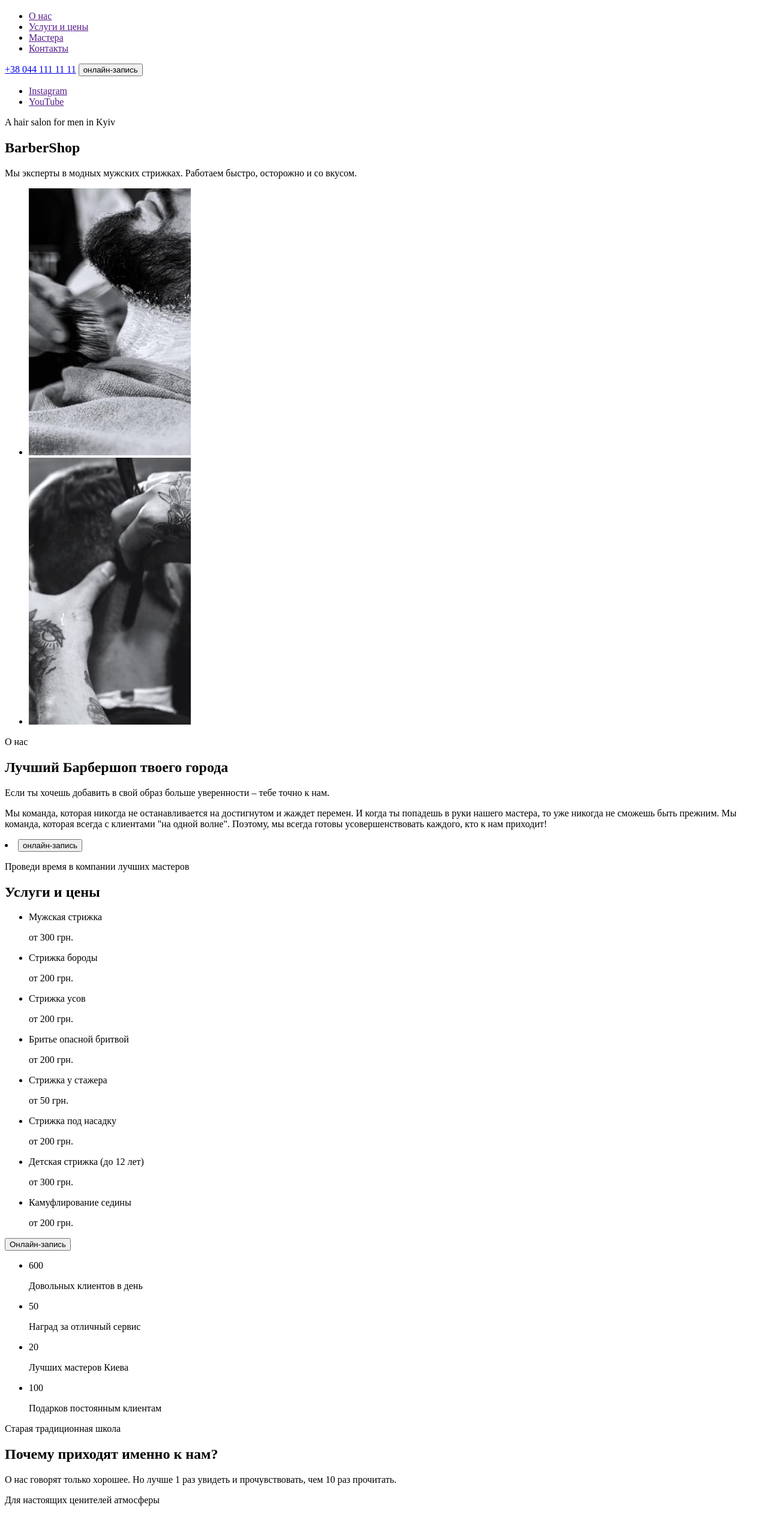
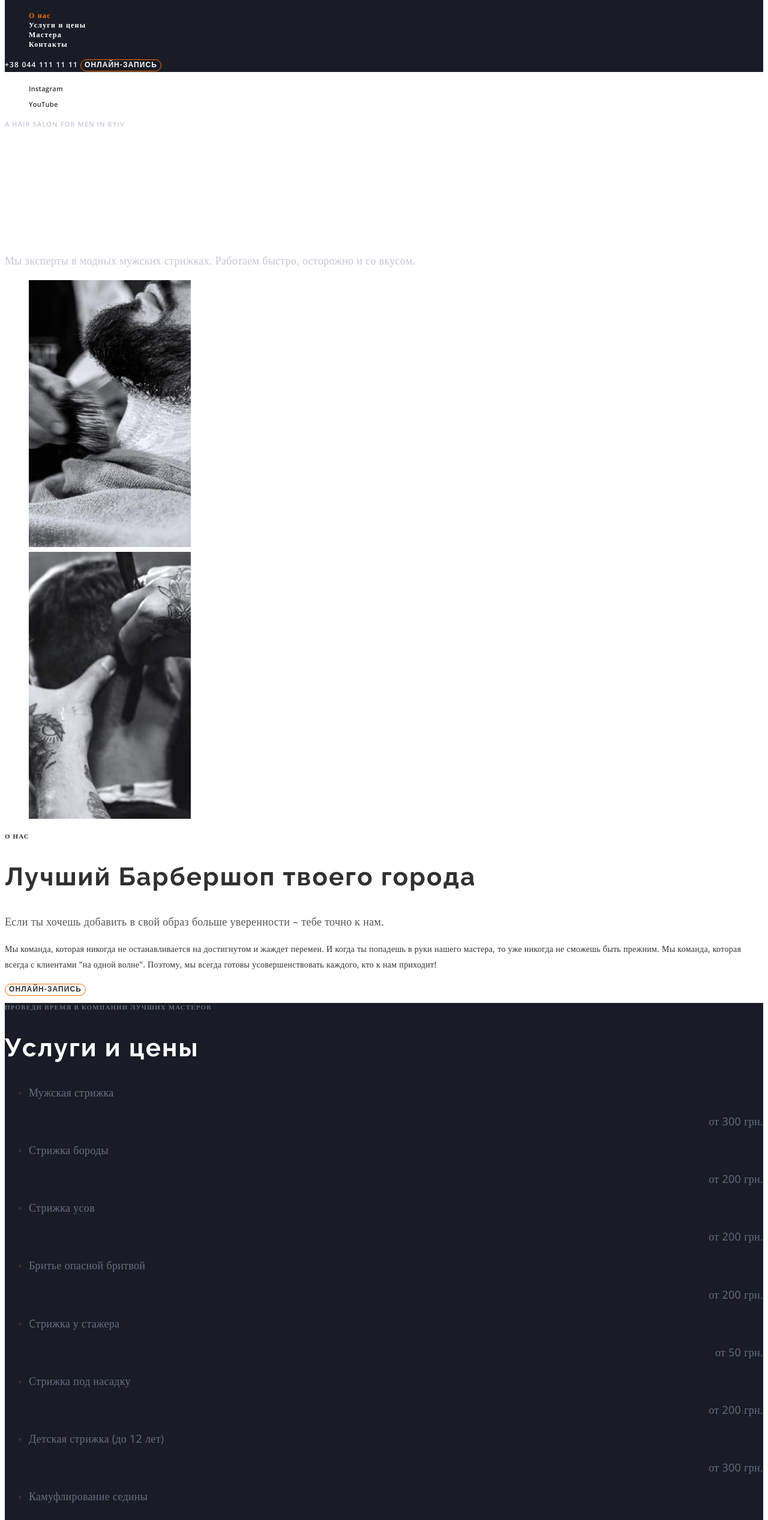
Before and after one commit to Tetiana-Shev/BarberShop, a plain HTML site: page index.html in a window 1280 px wide. Shown: the part 66-2600 px from the top of the page at 60% size. Drawn offline with nearby package versions, Linux system fonts and the light colour scheme.

Commit message:
Добавляет оформление цвета и текста

```diff
--- /dev/null
+++ b/css/styles.css
@@ -0,0 +1,335 @@
+/*Цвет основного текста - #303030;
+цвет навигации и заголовка - героя - ##FFFFFF;
+цвет маленьких заголовков - rgba(157, 164, 189, 0.6);
+цвет текста - #555555;
+цвет должности - #FF6C00;
+
+основной цвет фона - #FFFFFF;
+светлый фон - #E5E5E5;
+цвет секции Мастера и футер - #F7F7F7;
+темный фон - #191C26; */
+
+:root {
+    --primary-text-color: #303030;
+    --site-nav-color: #FFFFFF;
+    --title-color: rgba(157, 164, 189, 0.6);
+    --text-color: #555555;
+    --accent-color: #FF6C00;
+
+    --primary-bgc: #FFFFFF;
+    --light-bgc: #E5E5E5;
+    --footer-bgc: #F7F7F7;
+    --accent-bgc: #191C26; }
+
+body {
+    color: var(--primary-text-color);
+    background-color: var(--primary-bgc);
+    font-family: 'Open Sans';
+    font-weight: 400;
+    font-size: 14px;
+    line-height: 1.86;
+    letter-spacing: 0.02em;}
+
+    /*HEADER*/
+.header {
+    background-color: var(--accent-bgc);
+}
+.header-logo {
+}
+.header-list {
+    color: var(--site-nav-color);
+    font-weight: 600;
+    font-size: 12px;
+    line-height: 1.33;
+    letter-spacing: 0.1em;
+    list-style: none;
+}
+.header-link {
+    color: var(--site-nav-color);
+    text-decoration: none;
+}
+.header-link:hover,
+.header-link:focus,
+.header-tel:hover,
+.header-tel:focus,
+.header-link.current {
+    color: var(--accent-color);
+}
+.header-item {
+}
+.header-tel {
+    color: var(--site-nav-color);
+    font-weight: 600;
+    font-size: 12px;
+    line-height: 1.33;
+    letter-spacing: 0.1em;
+    text-transform: uppercase;
+    text-decoration: none;
+}
+.button {
+    color: var(--site-nav-color);
+    font-weight: 600;
+    font-size: 12px;
+    line-height: 1.33;
+    letter-spacing: 0.09em;
+    text-transform: uppercase;
+    border: 1px solid #FF6C00;
+    border-radius: 25px;
+    background-color: transparent;
+}
+
+/*HERO*/
+.section {
+
+}
+.hero {
+
+}
+.list {
+    list-style: none;
+
+}
+.hero-link {
+    color: var(--primary-text-color);
+    font-weight: 600;
+    font-size: 11px;
+    line-height: 1.36;
+    text-decoration: none;
+}
+.hero-link:hover,
+.hero-link:focus { color: var(--accent-color);}
+.hero-top-text {
+    color: var(--title-color);
+    font-weight: 600;
+    font-size: 11px;
+    line-height: 1.36;
+    letter-spacing: 0.1em;
+    text-transform: uppercase;
+}
+.hero-title {
+    color: var(--site-nav-color);
+    font-family: 'Raleway';
+    font-weight: 700;
+    font-size: 72px;
+    line-height: 1.18;
+    letter-spacing: 0.05em;
+}
+.hero-bottom-text {
+    color: var(--title-color);
+    font-size: 18px;
+    line-height: 1.67;
+}
+.about {
+}
+.adout-list {
+    list-style: none;
+}
+.about-top-text {
+    font-weight: 600;
+    font-size: 11px;
+    line-height: 1.36;
+    letter-spacing: 0.1em;
+    text-transform: uppercase;
+}
+.about-title {
+    font-family: 'Raleway';
+    font-weight: 700;
+    font-size: 42px;
+    line-height: 1.17;
+    letter-spacing: 0.05em;
+}
+.about-bottom-text {
+    color: var(--text-color);
+    font-size: 18px;
+    line-height: 1.67;
+}
+.about-text {
+}
+.record-button {
+    color: var(--primary-text-color);
+    font-weight: 600;
+    font-size: 12px;
+    line-height: 1.33;
+    letter-spacing: 0.09em;
+    text-transform: uppercase;
+    border: 1px solid #FF6C00;
+    border-radius: 25px;
+    background-color: transparent;
+}
+.services {
+    background-color: var(--accent-bgc);
+}
+.services-top-text {
+    color: var(--title-color);
+    font-weight: 600;
+    font-size: 11px;
+    line-height: 1.36;
+    letter-spacing: 0.1em;
+    text-transform: uppercase;
+}
+.services-title {
+    color: var(--site-nav-color);
+    font-family: 'Raleway';
+    font-weight: 700;
+    font-size: 42px;
+    line-height: 1.17;
+    letter-spacing: 0.05em;
+}
+.services-list {
+}
+.services-item {
+}
+.services-text {
+    color: var(--title-color);
+    font-size: 18px;
+    line-height: 1.67;
+}
+.price-text {
+    color: var(--title-color);
+    font-size: 18px;
+    line-height: 1.67;
+    text-align: right;
+}
+.benefits {
+}
+.benefits-list {
+    list-style: none;
+}
+.benefits-item {
+}
+.amount {
+    font-weight: 700;
+    font-size: 42px;
+    line-height: 1.36;
+    text-align: center;
+    letter-spacing: 0.05em;
+}
+.amount-text {
+    font-weight: 600;
+    font-size: 11px;
+    line-height: 1.36;
+}
+.benefits-top-text {
+    font-weight: 600;
+    font-size: 11px;
+    line-height: 1.36;
+    letter-spacing: 0.1em;
+    text-transform: uppercase;
+}
+.benefits-title {
+    font-family: 'Raleway';
+    font-weight: 700;
+    font-size: 42px;
+    line-height: 1.17;
+    letter-spacing: 0.05em;
+}
+.benefits-bottom-text {
+    color: var(--text-color);
+    font-size: 18px;
+    line-height: 1.67;
+}
+.masters {
+}
+.masters-top-text {
+    font-weight: 600;
+    font-size: 11px;
+    line-height: 1.36;
+    letter-spacing: 0.1em;
+    text-transform: uppercase;
+}
+.masters-title {
+    font-family: 'Raleway';
+    font-weight: 700;
+    font-size: 42px;
+    line-height: 1.17;
+    letter-spacing: 0.05em;
+}
+.masters-list {
+    list-style: none;
+}
+.masters-item {
+}
+.masters-name {
+    font-size: 18px;
+    line-height: 1.39;
+}
+.position {
+    color: var(--accent-color);
+    line-height: 1.36;
+}
+.beard {
+}
+.beard-text {
+    font-weight: 600;
+    font-size: 11px;
+    line-height: 1.36;
+    letter-spacing: 0.1em;
+    text-transform: uppercase;
+}
+.beard-list {
+    list-style: none;
+}
+.form-title {
+    color: var(--site-nav-color);
+    background-color: var(--accent-bgc);
+    font-family: 'Raleway';
+    font-weight: 700;
+    font-size: 42px;
+    line-height: 1.17;
+    letter-spacing: 0.05em;
+}
+.contact {
+    background-color: var(--accent-bgc);
+}
+.contact-title {
+    color: var(--site-nav-color);
+    background-color: var(--accent-bgc);
+    font-family: 'Raleway';
+    font-weight: 700;
+    font-size: 42px;
+    line-height: 1.17;
+    letter-spacing: 0.05em;
+}
+.contact-list {
+    list-style: none;
+}
+.contact-link {
+    color: var(--title-color);
+    font-size: 18px;
+    line-height: 1.67;
+    text-decoration: none;
+    font-style: normal;
+}
+.working-hours {
+    color: var(--site-nav-color);
+    font-weight: 600;
+    font-size: 11px;
+    line-height: 1.36;
+    letter-spacing: 0.1em;
+    text-transform: uppercase;
+}
+.working-mode {
+    color: var(--title-color);
+    font-size: 18px;
+    line-height: 1.67;
+}
+.footer {
+}
+.footer-text {
+    color: var(--title-color);
+    font-weight: 600;
+    font-size: 11px;
+    line-height: 1.36;
+}
+.footer .list {
+    text-decoration: none;
+}
+.footer-link {
+    color: var(--primary-text-color);
+    font-weight: 600;
+    font-size: 11px;
+    line-height: 1.36;
+    text-decoration: none;
+}
+.footer-link:hover,
+.footer-link:focus { color: var(--accent-color);}
--- a/index.html
+++ b/index.html
@@ -5,137 +5,141 @@
     <meta http-equiv="X-UA-Compatible" content="IE=edge">
     <meta name="viewport" content="width=device-width, initial-scale=1.0">
     <title>BarberShop</title>
+    <link rel="preconnect" href="https://fonts.googleapis.com">
+    <link rel="preconnect" href="https://fonts.gstatic.com" crossorigin>
+    <link href="https://fonts.googleapis.com/css2?family=Open+Sans:wght@400;600;700&family=Raleway:wght@700&display=swap" rel="stylesheet">
+    <link rel="stylesheet" href="./css/styles.css">
 </head>
 <body>
-    <header>
-        <a href="">
+    <header class="header">
+        <a href="" class="header-logo">
             <img src="./image/Logo.svg" alt="Лого сайта">
         </a>
         <nav>
-            <ul>
-                <li><a href="">О нас</a></li>
-                <li><a href="">Услуги и цены</a></li>
-                <li><a href="">Мастера</a></li>
-                <li><a href="">Контакты</a></li>
+            <ul class="header-list">
+                <li class="header-item"><a href="" class="header-link current">О нас</a></li>
+                <li class="header-item"><a href=""class="header-link">Услуги и цены</a></li>
+                <li class="header-item"><a href=""class="header-link">Мастера</a></li>
+                <li class="header-item"><a href=""class="header-link">Контакты</a></li>
             </ul>
         </nav>
 
-        <a href="tel:+380441111111">+38 044 111 11 11</a>
-        <button type="button">онлайн-запись</button>
+        <a href="tel:+380441111111" class="header-tel">+38 044 111 11 11</a>
+        <button type="button" class="button">онлайн-запись</button>
     </header>
 
     <main>
-        <section>
-            <ul>
-                <li><a href="" target="_blank" rel="noopener nofollow noreferrer">Instagram</a></li>
-                <li><a href="" target="_blank" rel="noopener nofollow noreferrer">YouTube</a></li>
+        <section class="section hero">
+            <ul class="hero list">
+                <li><a href="" target="_blank" rel="noopener nofollow noreferrer" class="hero-link">Instagram</a></li>
+                <li><a href="" target="_blank" rel="noopener nofollow noreferrer"class="hero-link">YouTube</a></li>
             </ul>
-            <p>A hair salon for men in Kyiv</p>
-            <h1>BarberShop</h1>
-            <p>Мы эксперты в модных мужских стрижках. Работаем быстро, осторожно и со вкусом.</p>
+            <p lang="en" class="hero-top-text">A hair salon for men in Kyiv</p>
+            <h1 lang="en" class="hero-title">BarberShop</h1>
+            <p class="hero-bottom-text">Мы эксперты в модных мужских стрижках. Работаем быстро, осторожно и со вкусом.</p>
         </section>
-        <section>
-            <ul>
+        <section class="section about">
+            <ul class="adout-list">
                 <li><img src="./image/img 1.jpg" alt="Барбер стрижет бороду" width="270" height="445"></li>
                 <li><img src="./image/img 2.jpg" alt="Барбер делает кантик"width="270" height="445"></li>
             </ul>
-            <p>О нас</p>
-            <h2>Лучший Барбершоп твоего города</h2>
-            <p>Если ты хочешь добавить в свой образ больше уверенности – тебе точно к нам.</p>
-            <p>Мы команда, которая никогда не останавливается на достигнутом
+            <p class="about-top-text">О нас</p>
+            <h2 class="about-title">Лучший Барбершоп твоего города</h2>
+            <p class="about-bottom-text">Если ты хочешь добавить в свой образ больше уверенности – тебе точно к нам.</p>
+            <p class="about-text">Мы команда, которая никогда не останавливается на достигнутом
 и жаждет перемен. И когда ты попадешь в руки нашего мастера,
 то уже никогда не сможешь быть прежним. Мы команда, которая всегда с клиентами "на одной волне". Поэтому, мы всегда готовы усовершенствовать каждого, кто к нам приходит!</p>
-            <li><button type="button">онлайн-запись</button></li>
+            <button type="button" class="record-button">онлайн-запись</button>
         </section>
-        <section>
-            <p>Проведи время в компании лучших мастеров</p>
-            <h2>Услуги и цены</h2>
-            <ul>
-                <li>
-                    <p>Мужская стрижка</p>
-                    <p>от 300 грн.</p>
+        <section class="section services">
+            <p class="services-top-text">Проведи время в компании лучших мастеров</p>
+            <h2 class="services-title">Услуги и цены</h2>
+            <ul class="services-list">
+                <li class="services-item">
+                    <p class="services-text">Мужская стрижка</p>
+                    <p class="price-text">от 300 грн.</p>
                 </li>
-                <li>
-                    <p>Стрижка бороды</p>
-                    <p>от 200 грн.</p>
+                <li class="services-item">
+                    <p class="services-text">Стрижка бороды</p>
+                    <p class="price-text">от 200 грн.</p>
                 </li>
-                <li>
-                    <p>Стрижка усов</p>
-                    <p>от 200 грн.</p>
+                <li class="services-item">
+                    <p class="services-text">Стрижка усов</p>
+                    <p class="price-text">от 200 грн.</p>
                 </li>
-                <li>
-                    <p>Бритье опасной бритвой</p>
-                    <p>от 200 грн.</p>
+                <li class="services-item">
+                    <p class="services-text">Бритье опасной бритвой</p>
+                    <p class="price-text">от 200 грн.</p>
                 </li>
             </ul>
             <ul>
-                <li>
-                    <p>Cтрижка у стажера</p>
-                    <p>от 50 грн.</p>
+                <li class="services-item">
+                    <p class="services-text">Cтрижка у стажера</p>
+                    <p class="price-text">от 50 грн.</p>
                 </li>
-                <li>
-                    <p>Стрижка под насадку</p>
-                    <p>от 200 грн.</p>
+                <li class="services-item">
+                    <p class="services-text">Стрижка под насадку</p>
+                    <p class="price-text">от 200 грн.</p>
                 </li>
-                <li>
-                    <p> Детская стрижка (до 12 лет)</p>
-                    <p>от 300 грн.</p>
+                <li class="services-item">
+                    <p class="services-text""> Детская стрижка (до 12 лет)</p>
+                    <p class="price-text">от 300 грн.</p>
                 </li>
-                <li>
-                    <p>Камуфлирование седины</p>
-                    <p>от 200 грн.</p>
+                <li class="services-item">
+                    <p class="services-text">Камуфлирование седины</p>
+                    <p class="price-text">от 200 грн.</p>
                 </li>
             </ul>
-            <button type="button">Онлайн-запись</button>
+            <button type="button" class="button">Онлайн-запись</button>
         </section>
-        <section>
-            <ul>
-                <li>
-                    <span>600</span>
-                    <p>Довольных клиентов в день</p>
+        <section class="section benefits">
+            <ul class="benefits-list">
+                <li class="benefits-item">
+                    <span class="amount">600</span>
+                    <p class="amount-text">Довольных клиентов в день</p>
                 </li>
-                <li>
-                    <span>50</span>
-                    <p>Наград за отличный сервис </p>
+                <li class="benefits-item">
+                    <span class="amount">50</span>
+                    <p class="amount-text">Наград за отличный сервис </p>
                 </li>
-                <li>
-                    <span>20</span>
-                    <p>Лучших мастеров Киева </p>
+                <li class="benefits-item">
+                    <span class="amount">20</span>
+                    <p class="amount-text">Лучших мастеров Киева </p>
                 </li>
-                <li>
-                    <span>100</span>
-                    <p>Подарков постоянным клиентам</p>
+                <li class="benefits-item">
+                    <span class="amount">100</span>
+                    <p class="amount-text">Подарков постоянным клиентам</p>
                 </li>
             </ul>
-            <p>Старая традиционная школа</p>
-            <h2>Почему приходят именно к нам?</h2>
-            <p>О нас говорят только хорошее. Но лучше 1 раз увидеть и прочувствовать, чем 10 раз прочитать. </p>
+            <p class="benefits-top-text">Старая традиционная школа</p>
+            <h2 class="benefits-title">Почему приходят именно к нам?</h2>
+            <p class="benefits-bottom-text">О нас говорят только хорошее. Но лучше 1 раз увидеть и прочувствовать, чем 10 раз прочитать. </p>
         </section>
-        <section id="masters">
-            <p>Для настоящих ценителей атмосферы</p>
-            <h2>Наши мастера</h2>
-            <ul>
-                <li>
+        <section class="section masters">
+            <p class="masters-top-text">Для настоящих ценителей атмосферы</p>
+            <h2 class="masters-title">Наши мастера</h2>
+            <ul class="masters-list">
+                <li class="masters-item">
                     <img src="./image/img1.jpg" width="370" height="346" alt="барбер раз">
-                    <h3>John Smith</h3>
-                    <p>Extreme Barber</p>
+                    <h3 class="masters-name">John Smith</h3>
+                    <p class="position">Extreme Barber</p>
                 </li>
-                <li>
+                <li class="masters-item">
                     <img src="./image/img2.jpg" width="370" height="346" alt="барбер два">
-                    <h3>Michele Doe</h3>
-                    <p>Extreme Barber</p>
+                    <h3 class="masters-name">Michele Doe</h3>
+                    <p class="position">Extreme Barber</p>
                 </li>
-                <li>
+                <li class="masters-item">
                      <img src="./image/img3.jpg" width="370" height="346" alt="барбер три">
-                    <h3>Alan Black</h3>
-                    <p>Extreme Barber</p>
+                    <h3 class="masters-name">Alan Black</h3>
+                    <p class="position">Extreme Barber</p>
                 </li>
             </ul>
         </section>
-        <section>
-            <p>На латинском языке “барба” означает “борода”</p>
+        <section class="section beard">
+            <p class="beard-text">На латинском языке “барба” означает “борода”</p>
             <h2 hidden>Галерея</h2>
-            <ul>
+            <ul class="beard-list">
                 <li><img src="./image/Rectangle 25.jpg" width="270" height="360" alt="раз"></li>
                 <li><img src="./image/Rectangle 26.jpg" width="270" height="360" alt="два"></li>
                 <li><img src="./image/Rectangle 27.jpg" width="270" height="360" alt="три"></li>
@@ -144,27 +148,27 @@
             </ul>
         </section>
         <section>
-            <h2>Онлайн-запись</h2>
+            <h2 class="form-title">Онлайн-запись</h2>
         </section>
-        <section>
-            <h2>Контакты</h2>
+        <section class="section contact">
+            <h2 class="contact-title">Контакты</h2>
             <address>
-                <ul>
-                    <li><a href="https://goo.gl/maps/43Cdx7Ze68zfEf786" target="_blank" rel="">ул. Васильковая, 7А Киев, 08132</a></li>
-                    <li><a href="tel:+380441111111">+38 044 111 11 11</a></li>
-                    <li><a href="mailto:barbershop@email.com">barbershop@email.com</a></li>
+                <ul class="contact-list">
+                    <li><a href="https://goo.gl/maps/43Cdx7Ze68zfEf786" target="_blank" rel=""  class="contact-link">ул. Васильковая, 7А Киев, 08132</a></li>
+                    <li><a href="tel:+380441111111"  class="contact-link">+38 044 111 11 11</a></li>
+                    <li><a href="mailto:barbershop@email.com"  class="contact-link">barbershop@email.com</a></lilass=>
                 </ul>
             </address>
-            <p>Время работы</p>
-            <p>Ежедневно с 9:00 до 22:00</p>
+            <p class="working-hours">Время работы</p>
+            <p class="working-mode">Ежедневно с 9:00 до 22:00</p>
         </section>
     </main>
 
-    <footer>
-        <p>&copy;Copyright 2020</p>
-        <ul>
-            <li><a href="" target="_blank" rel="noopener nofollow noreferrer">Instagram</a></li>
-            <li><a href=""target="_blank" rel="noopener nofollow noreferrer">YouTube</a></li>
+    <footer class="footer">
+        <p class="footer-text">&copy;Copyright 2020</p>
+        <ul class="footer list">
+            <li><a href="" target="_blank" rel="noopener nofollow noreferrer" class="footer-link">Instagram</a></li>
+            <li"><a href=""target="_blank" rel="noopener nofollow noreferrer" class="footer-link">YouTube</a></li>
          </ul>
     </footer>
 </body>
```
